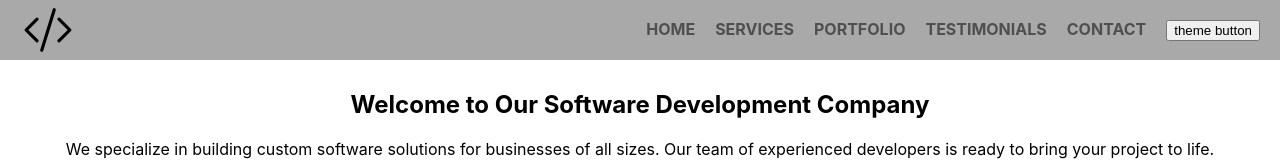
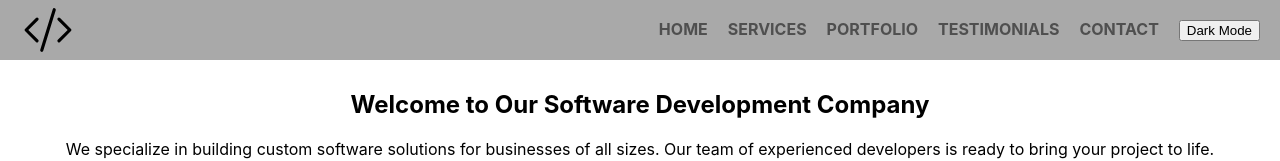
Before and after one commit to jpineda48/React-WBP, a React (Create React App) app in the folder react-dark-mode/: page / in a window 1280 px wide. Shown: the top 161 px of the page. Built offline with nearby package versions, Linux system fonts and the light colour scheme.

Commit message:
text change

```diff
--- a/react-dark-mode/src/App.js
+++ b/react-dark-mode/src/App.js
@@ -2,14 +2,18 @@ import './App.css';
 import Header from './components/Header'
 import Main from './components/Main'
 import Footer from './components/Footer'
+
+
 import { useState } from 'react';
 
 function App() {
   const [theme, setTheme] = useState('light-mode')
 
+
   return (
     <div>
       <Header />
+
       <Main theme={theme} />
       <Footer theme={theme} />
     </div>
--- a/react-dark-mode/src/components/Header.jsx
+++ b/react-dark-mode/src/components/Header.jsx
@@ -1,4 +1,9 @@
+import { useState } from "react"
+
+
+
 const Header = () => {
+  const [clicked, setClicked] = useState(true)
   return (
     <header>
       <nav>
@@ -29,7 +34,9 @@ const Header = () => {
             <a href="#contact">CONTACT</a>
           </li>
           <li>
-            <button>theme button</button>
+          <button onClick ={()=> setClicked((prevState) => !prevState)}>
+            { clicked === true ? "Dark Mode" : "Light Mode"}
+            </button>
           </li>
         </ul>
       </nav>
```
